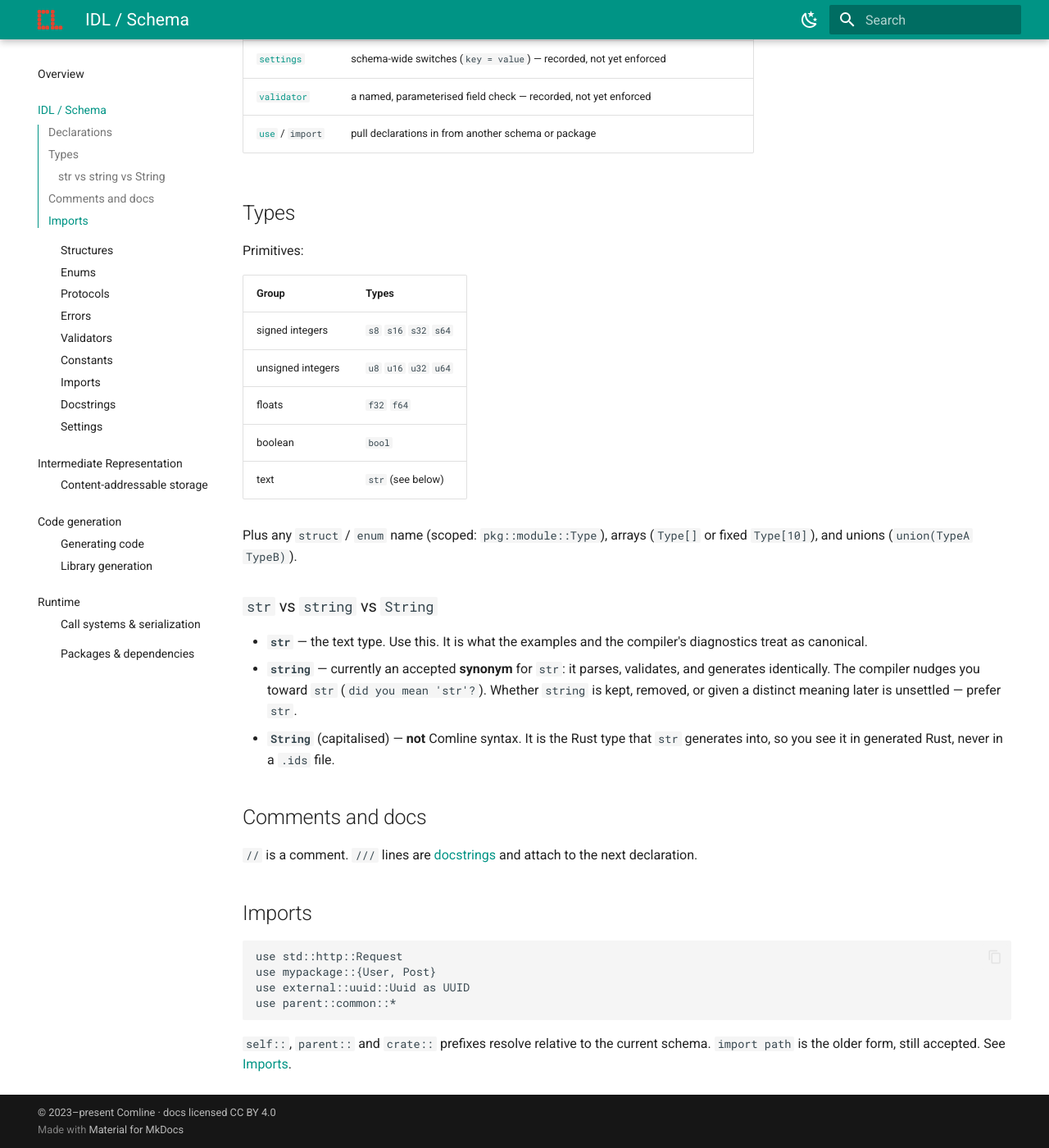
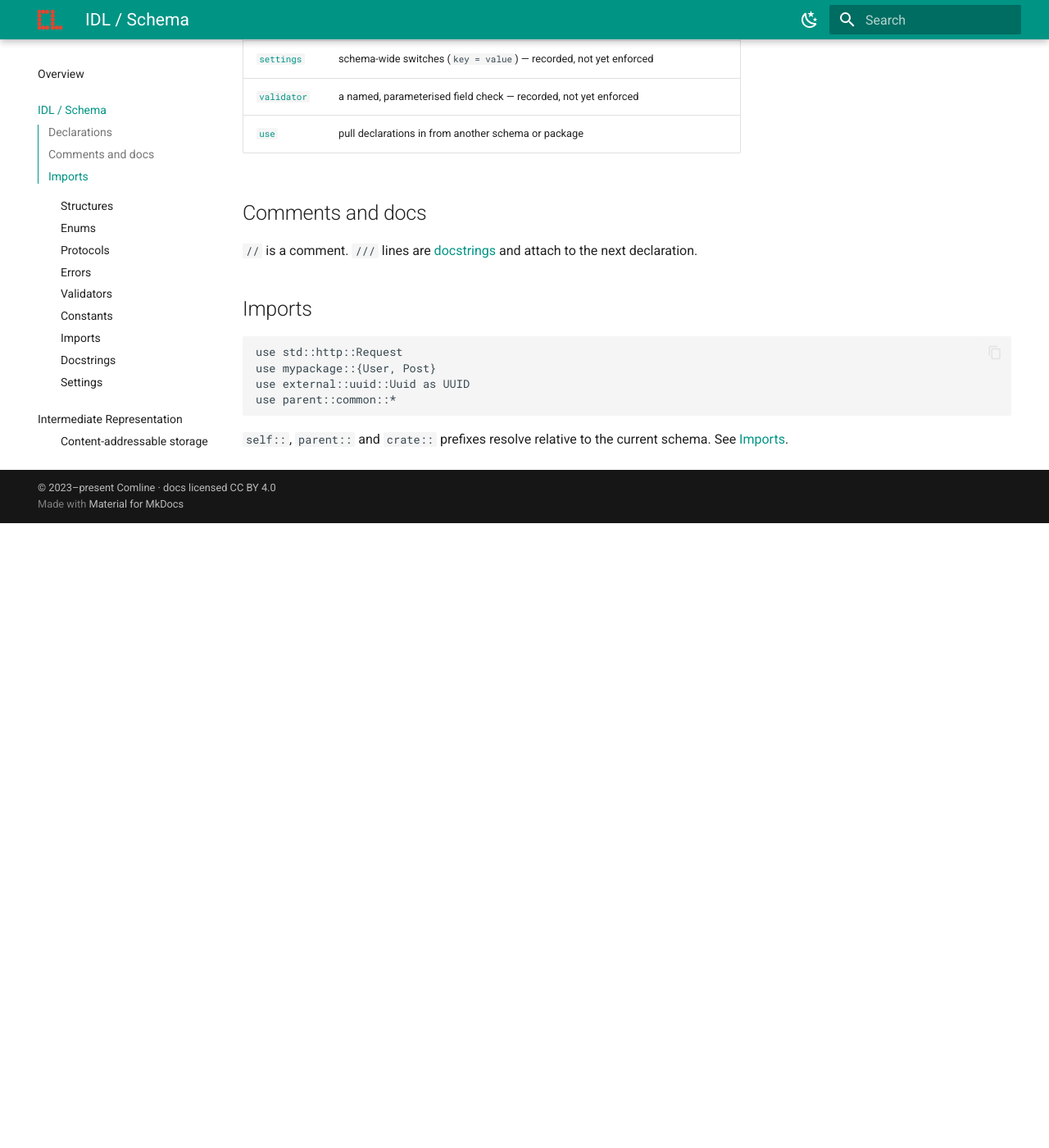
Before and after one commit to ComlineProject/docs, an MkDocs documentation site: the page built from docs/docs/guide/idl/index.md, in a window 1280 px wide and 1400 px high, scrolled down 1059 px. Shown: the whole window at 82% size. Built offline with MkDocs 1.6.1 and Material for MkDocs 9.7.7, drawn with Linux system fonts in a browser that asks for light colours; the version menu is left out; after the commit the page ends 1697 px from its top, so only the background shows below that.

Commit message:
docs: split IDL types into their own page, drop deprecated `import` syntax
Types (primitives, str/string/String) move out of the IDL overview into
guide/idl/types.md so the overview stays a declaration-kind map. The
old `import path` single-item form is dropped from the use/index pages
since `use` is now the only documented syntax.

````diff
--- a/docs/docs/guide/idl/index.md
+++ b/docs/docs/guide/idl/index.md
@@ -40,33 +40,7 @@
 | [`const`](const.md) | a compile-time constant: `const NAME: type = value` |
 | [`settings`](settings.md) | schema-wide switches (`key = value`) — recorded, not yet enforced |
 | [`validator`](validator.md) | a named, parameterised field check — recorded, not yet enforced |
-| [`use`](use.md) / `import` | pull declarations in from another schema or package |
-
-## Types
-
-Primitives:
-
-| Group | Types |
-|---|---|
-| signed integers | `s8` `s16` `s32` `s64` |
-| unsigned integers | `u8` `u16` `u32` `u64` |
-| floats | `f32` `f64` |
-| boolean | `bool` |
-| text | `str` (see below) |
-
-Plus any `struct` / `enum` name (scoped: `pkg::module::Type`), arrays (`Type[]`
-or fixed `Type[10]`), and unions (`union(TypeA TypeB)`).
-
-### `str` vs `string` vs `String`
-
-- **`str`** — the text type. Use this. It is what the examples and the
-  compiler's diagnostics treat as canonical.
-- **`string`** — currently an accepted **synonym** for `str`: it parses,
-  validates, and generates identically. The compiler nudges you toward `str`
-  (`did you mean 'str'?`). Whether `string` is kept, removed, or given a distinct
-  meaning later is unsettled — prefer `str`.
-- **`String`** (capitalised) — **not** Comline syntax. It is the Rust type that
-  `str` generates into, so you see it in generated Rust, never in a `.ids` file.
+| [`use`](use.md) | pull declarations in from another schema or package |
 
 ## Comments and docs
 
@@ -83,4 +57,4 @@
 ```
 
 `self::`, `parent::` and `crate::` prefixes resolve relative to the current
-schema. `import path` is the older form, still accepted. See [Imports](use.md).
+schema. See [Imports](use.md).
````
Also changed, not shown: docs/docs/guide/idl/structure.md (+1 -1 lines), docs/docs/guide/idl/types.md (added, +25 -0 lines), docs/docs/guide/idl/use.md (+0 -10 lines), docs/docs/guide/overview.md (+1 -1 lines).
